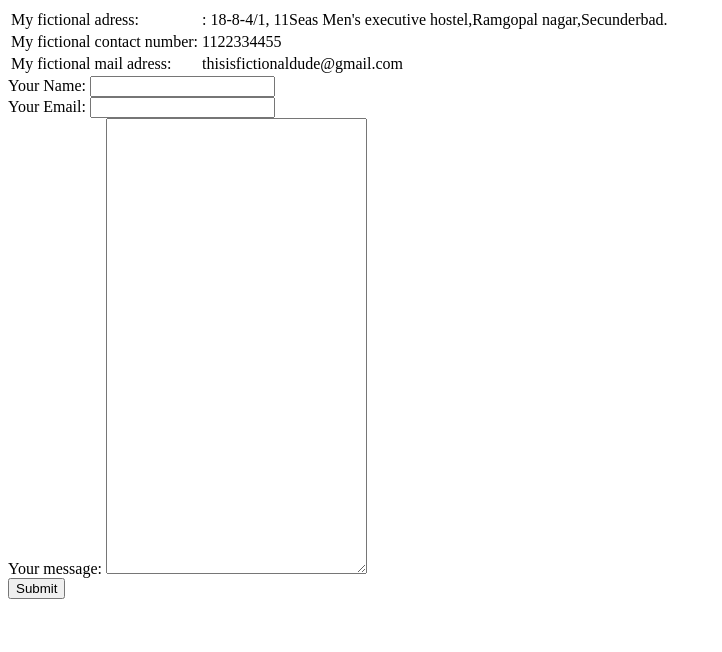
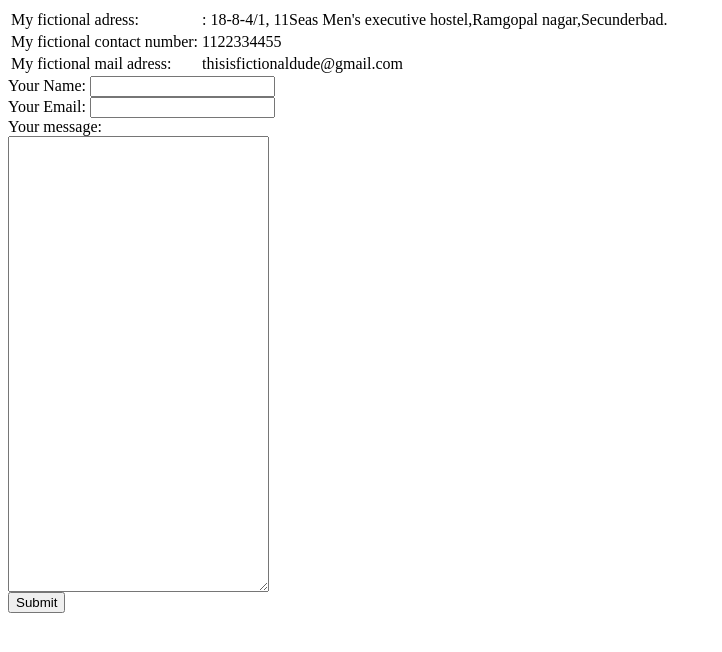
Before and after one commit to johnwycliffe/cv, a plain HTML site: page contact mr.John wycliffe.html in a window 1280 px wide. Shown: the whole page, without its empty margins (0-722 px from the left). Drawn offline with Linux system fonts and the light colour scheme.

Commit message:
added new brake

```diff
--- a/contact mr.John wycliffe.html
+++ b/contact mr.John wycliffe.html
@@ -30,7 +30,7 @@
             <input type ="text" name="Your name" value=""><br>
             <label>Your Email:</label>
             <input type ="email" name="Your email" value=""><br>
-            <label> Your message:</label>
+            <label> Your message:</label><br>
             <textarea name="Your message" rows="30" cols="30"></textarea><br>
             <input type ="submit"name="">
 
```
